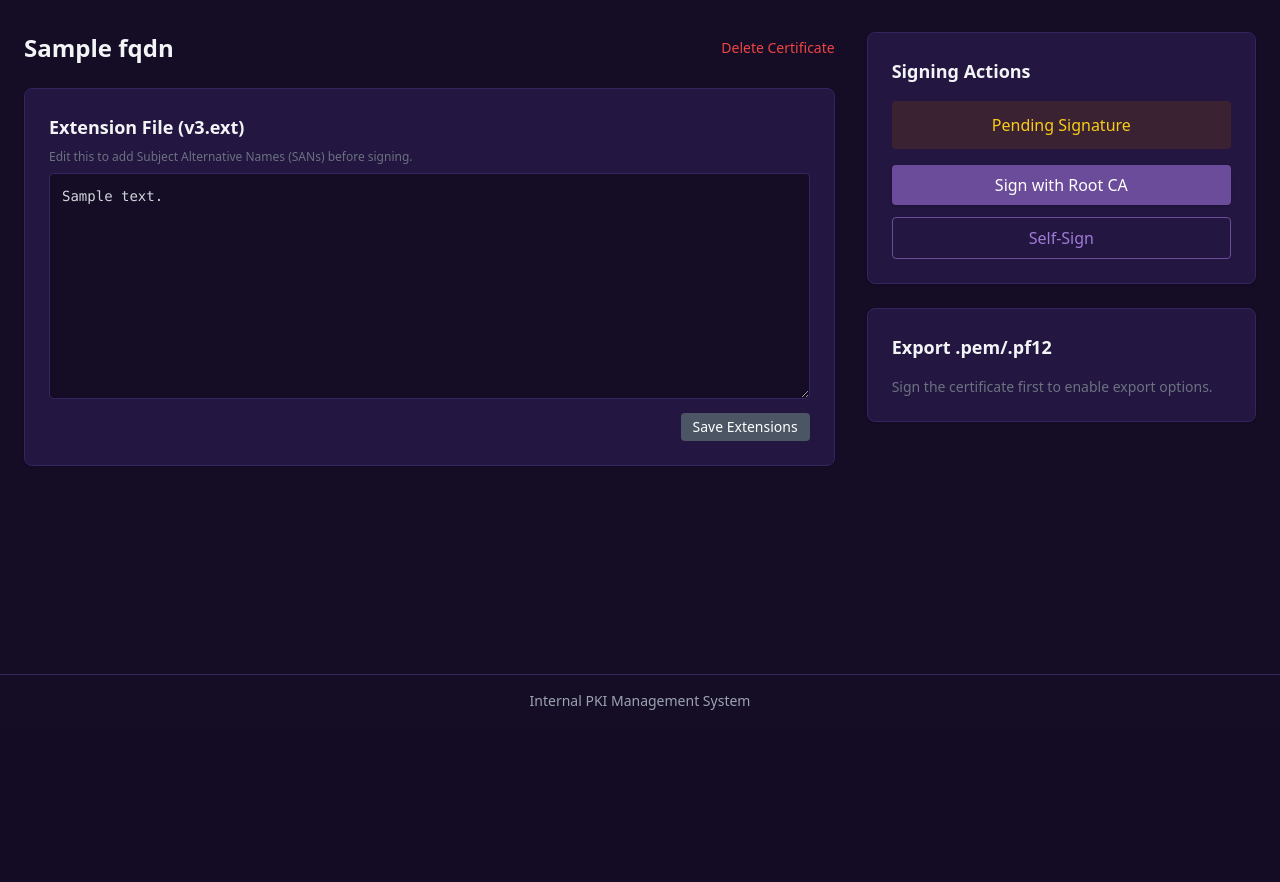
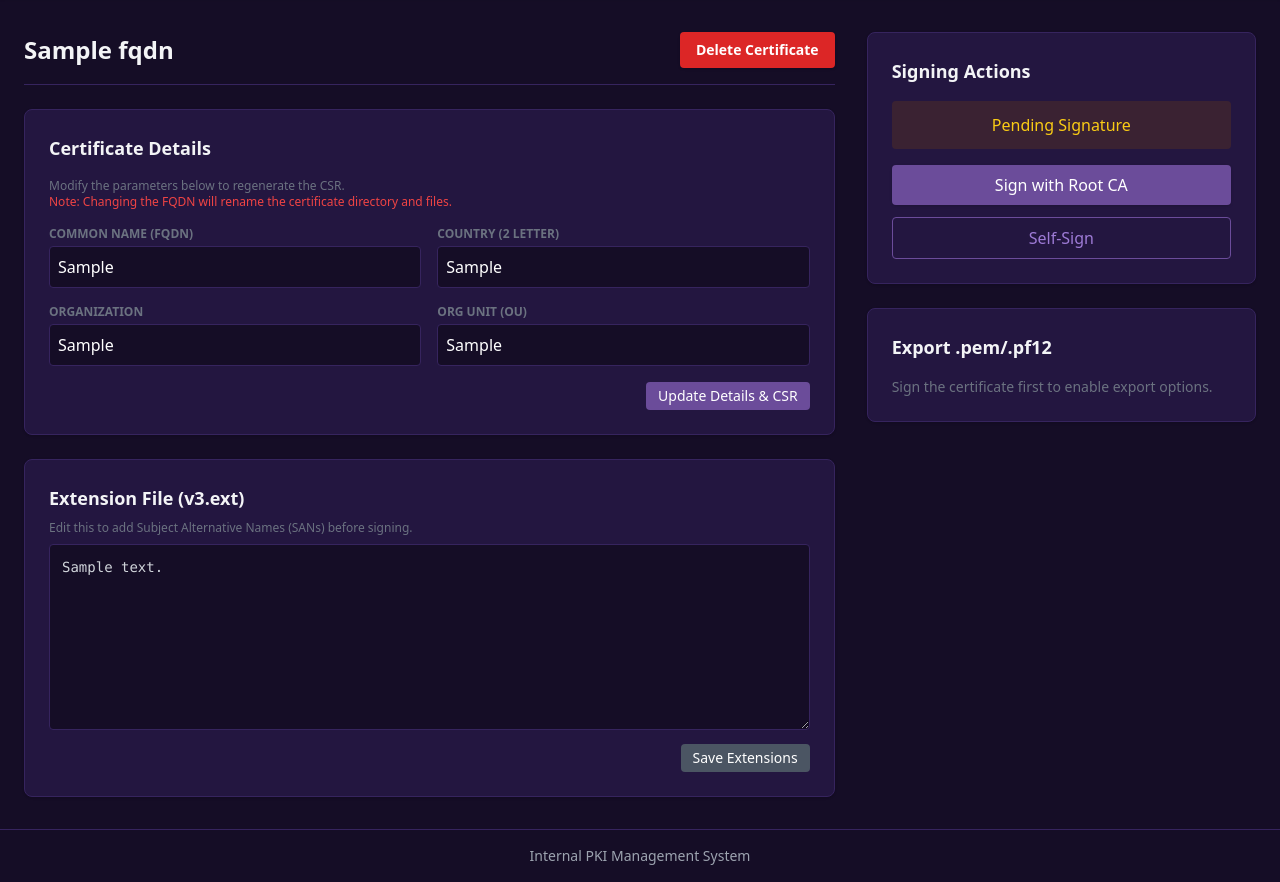
Before and after one commit to HiddenMaces/cert-manager, a Flask app: template templates/manage.html in a window 1280 px wide. Shown: the part 73-955 px from the top of the page. Before the commit the page ends 783 px from the top, so only its background shows below. Run offline with Flask 3, Linux system fonts and the light colour scheme; the template is opened without the code that fills it: most values are stand-ins (such as "Sample title", 1, 10 or a date in 2020); some libraries are stand-ins or nearby versions.

Commit message:
manage certs complete

```diff
--- a/app.py
+++ b/app.py
@@ -104,10 +104,6 @@ def index():
             pass # Handle corrupted root cert gracefully
 
     # 3. Analyze Certificates for Status Colors
-    # Green: Signed by active Root
-    # Blue: Self-Signed
-    # Red: Signed by unknown/mismatch
-
     analyzed_certs = []
 
     for fqdn in cert_dirs:
@@ -145,14 +141,13 @@ def download_root():
 
 @app.route('/cert/create_root', methods=['GET', 'POST'])
 def create_root():
-    # Handle GET request: Show the form
     if request.method == 'GET':
         return render_template('create_root.html')
 
     # Handle POST request: Process the form
     cn = request.form.get('cn', 'My Internal rootCA').strip()
     c = request.form.get('c', 'NL').strip()
-    days = int(request.form.get('days', '3650')) # Ensure this is an integer
+    days = int(request.form.get('days', '3650'))
     email = request.form.get('email', '').strip()
     org = request.form.get('org', '').strip()
     org_unit = request.form.get('org_unit', '').strip()
@@ -163,46 +158,27 @@ def create_root():
     key_file = os.path.join(ROOT_DIR, f"{ROOT_CA_NAME}.key")
     crt_file = os.path.join(ROOT_DIR, f"{ROOT_CA_NAME}.crt")
 
-    # (Optional) Remove the exists check if you want to allow overwriting,
-    # or keep it and handle the error as you prefer.
-    # if os.path.exists(crt_file):
-    #     flash('Root CA already exists!', 'error')
-    #     return redirect(url_for('index'))
-
     try:
-        # 1. Capture and clean inputs
-        # We strip() to ensure no accidental whitespace makes it into the cert
-        cn = request.form.get('cn', 'My Internal rootCA').strip()
-        c = request.form.get('c', 'NL').strip()
-        days = int(request.form.get('days', '3650')) # Ensure this is an integer
-        email = request.form.get('email', '').strip()
-        org = request.form.get('org', '').strip()
-        org_unit = request.form.get('org_unit', '').strip()
-        st = request.form.get('st', '').strip()
-        city = request.form.get('city', '').strip()
-
         # 2. Generate Private Key
         private_key = rsa.generate_private_key(
             public_exponent=65537,
             key_size=4096,
         )
-        # when no password is given, save in plain
         if password:
             algorithm = serialization.BestAvailableEncryption(password.encode('utf-8'))
         else:
             algorithm = serialization.NoEncryption()
 
         pem_key = private_key.private_bytes(
-        encoding=serialization.Encoding.PEM,
-        format=serialization.PrivateFormat.PKCS8,
-        encryption_algorithm=algorithm
+            encoding=serialization.Encoding.PEM,
+            format=serialization.PrivateFormat.PKCS8,
+            encryption_algorithm=algorithm
         )
 
         with open(key_file, "wb") as f:
             f.write(pem_key)
 
         # 3. Build the Subject Name dynamically
-        # We only add attributes if they actually contain text
         name_attributes = [x509.NameAttribute(NameOID.COMMON_NAME, cn)]
         name_attributes.append(x509.NameAttribute(NameOID.COUNTRY_NAME, c))
         if st: name_attributes.append(x509.NameAttribute(NameOID.STATE_OR_PROVINCE_NAME, st))
@@ -213,42 +189,25 @@ def create_root():
 
         subject = x509.Name(name_attributes)
 
-        # 4. Create the Certificate Builder
         builder = x509.CertificateBuilder()
-
-        # Since this is a Self-Signed Root CA, Subject and Issuer are the same
         builder = builder.subject_name(subject)
         builder = builder.issuer_name(subject)
-
         builder = builder.public_key(private_key.public_key())
         builder = builder.serial_number(x509.random_serial_number())
         builder = builder.not_valid_before(datetime.datetime.utcnow())
         builder = builder.not_valid_after(datetime.datetime.utcnow() + datetime.timedelta(days=days))
 
-        # 5. Add Extensions
-        # CA=True is critical if you intend to use this to sign other certs
         builder = builder.add_extension(
             x509.BasicConstraints(ca=True, path_length=None), critical=True,
         )
-
-        # Subject Key Identifier (Recommended for CAs)
         builder = builder.add_extension(
             x509.SubjectKeyIdentifier.from_public_key(private_key.public_key()),
             critical=False,
         )
 
-        # 6. Sign the Certificate
         cert = builder.sign(
             private_key=private_key, algorithm=hashes.SHA256()
         )
-
-        # 7. Serialize to PEM format (to return strings)
-        #cert_pem = certificate.public_bytes(serialization.Encoding.PEM)
-        #key_pem = private_key.private_bytes(
-        #    encoding=serialization.Encoding.PEM,
-        #    format=serialization.PrivateFormat.TraditionalOpenSSL,
-        #   encryption_algorithm=serialization.NoEncryption()
-        #)
 
         save_cert(cert, crt_file)
         flash('Root CA created successfully.', 'success')
@@ -261,10 +220,14 @@ def create_root():
 @app.route('/cert/create', methods=['GET', 'POST'])
 def create_cert():
     if request.method == 'POST':
-        fqdn = request.form['fqdn']
-        c = request.form.get('c', 'NL')
-        o = request.form.get('o', 'Hiddenmaces.nl')
-        ou = request.form.get('ou', 'IT')
+        fqdn = request.form['fqdn'].strip()
+        c = request.form.get('c', 'NL').strip()
+        o = request.form.get('o', 'Hiddenmaces.nl').strip()
+        ou = request.form.get('ou', 'IT').strip()
+
+        if not fqdn:
+            flash("FQDN is required", "error")
+            return redirect(url_for('create_cert'))
 
         cert_path = os.path.join(CERT_DIR, fqdn)
         if os.path.exists(cert_path):
@@ -324,7 +287,14 @@ DNS.1 = {fqdn}
 @app.route('/cert/manage/<fqdn>')
 def manage_cert(fqdn):
     cert_path = os.path.join(CERT_DIR, fqdn)
+
+    # Check if files exist
+    if not os.path.exists(cert_path):
+        flash(f"Certificate {fqdn} not found.", "error")
+        return redirect(url_for('index'))
+
     ext_file = os.path.join(cert_path, f"{fqdn}.v3.ext")
+    csr_file = os.path.join(cert_path, f"{fqdn}.csr")
 
     ext_content = ""
     if os.path.exists(ext_file):
@@ -334,7 +304,116 @@ def manage_cert(fqdn):
     has_crt = os.path.exists(os.path.join(cert_path, f"{fqdn}.crt"))
     has_p12 = os.path.exists(os.path.join(cert_path, f"{fqdn}.p12"))
 
-    return render_template('manage.html', fqdn=fqdn, ext_content=ext_content, has_crt=has_crt, has_p12=has_p12)
+    # Parse CSR to get current details
+    csr_details = {
+        'cn': fqdn,
+        'c': '',
+        'o': '',
+        'ou': ''
+    }
+
+    if os.path.exists(csr_file):
+        try:
+            csr = load_csr(csr_file)
+            for attr in csr.subject:
+                if attr.oid == NameOID.COMMON_NAME:
+                    csr_details['cn'] = attr.value
+                elif attr.oid == NameOID.COUNTRY_NAME:
+                    csr_details['c'] = attr.value
+                elif attr.oid == NameOID.ORGANIZATION_NAME:
+                    csr_details['o'] = attr.value
+                elif attr.oid == NameOID.ORGANIZATIONAL_UNIT_NAME:
+                    csr_details['ou'] = attr.value
+        except Exception:
+            pass # Could not parse CSR, default to empty
+
+    return render_template('manage.html', fqdn=fqdn, ext_content=ext_content, has_crt=has_crt, has_p12=has_p12, csr=csr_details)
+
+@app.route('/cert/update_details/<fqdn>', methods=['POST'])
+def update_details(fqdn):
+    # Retrieve form data
+    new_cn = request.form.get('cn', '').strip()
+    c = request.form.get('c', '').strip()
+    o = request.form.get('o', '').strip()
+    ou = request.form.get('ou', '').strip()
+
+    if not new_cn:
+        flash("Common Name (FQDN) is required.", "error")
+        return redirect(url_for('manage_cert', fqdn=fqdn))
+
+    cert_path = os.path.join(CERT_DIR, fqdn)
+    key_path = os.path.join(cert_path, f"{fqdn}.key")
+
+    # Load existing private key
+    if not os.path.exists(key_path):
+         flash("Private key not found. Cannot regenerate CSR.", "error")
+         return redirect(url_for('manage_cert', fqdn=fqdn))
+
+    try:
+        private_key = load_key(key_path)
+
+        # Build new Subject
+        subject = x509.Name([
+            x509.NameAttribute(NameOID.COUNTRY_NAME, c),
+            x509.NameAttribute(NameOID.ORGANIZATION_NAME, o),
+            x509.NameAttribute(NameOID.ORGANIZATIONAL_UNIT_NAME, ou),
+            x509.NameAttribute(NameOID.COMMON_NAME, new_cn),
+        ])
+
+        # Generate new CSR
+        csr = (
+            x509.CertificateSigningRequestBuilder()
+            .subject_name(subject)
+            .sign(private_key, hashes.SHA256())
+        )
+
+        # Logic for handling Name Change vs Same Name
+        if new_cn == fqdn:
+            # Simple overwrite
+            csr_path = os.path.join(cert_path, f"{fqdn}.csr")
+            with open(csr_path, "wb") as f:
+                f.write(csr.public_bytes(serialization.Encoding.PEM))
+            flash("Certificate details updated (CSR regenerated).", "success")
+            return redirect(url_for('manage_cert', fqdn=fqdn))
+        else:
+            # Rename required
+            new_cert_path = os.path.join(CERT_DIR, new_cn)
+            if os.path.exists(new_cert_path):
+                flash(f"Destination {new_cn} already exists.", "error")
+                return redirect(url_for('manage_cert', fqdn=fqdn))
+
+            # 1. Overwrite CSR in current folder first (simplifies move)
+            old_csr_path = os.path.join(cert_path, f"{fqdn}.csr")
+            with open(old_csr_path, "wb") as f:
+                f.write(csr.public_bytes(serialization.Encoding.PEM))
+
+            # 2. Update v3.ext if it contains the OLD name
+            ext_path = os.path.join(cert_path, f"{fqdn}.v3.ext")
+            if os.path.exists(ext_path):
+                with open(ext_path, 'r') as f:
+                    content = f.read()
+                # Simple string replace for the mandatory field
+                content = content.replace(f"DNS.1 = {fqdn}", f"DNS.1 = {new_cn}")
+                with open(ext_path, 'w') as f:
+                    f.write(content)
+
+            # 3. Rename internal files
+            # Iterate through known extensions to rename: key, csr, crt, v3.ext, p12
+            for ext in ['.key', '.csr', '.crt', '.v3.ext', '.p12']:
+                old_f = os.path.join(cert_path, f"{fqdn}{ext}")
+                new_f = os.path.join(cert_path, f"{new_cn}{ext}")
+                if os.path.exists(old_f):
+                    os.rename(old_f, new_f)
+
+            # 4. Rename Directory
+            os.rename(cert_path, new_cert_path)
+
+            flash(f"Details updated and renamed to {new_cn}.", "success")
+            return redirect(url_for('manage_cert', fqdn=new_cn))
+
+    except Exception as e:
+        flash(f"Error updating details: {str(e)}", "error")
+        return redirect(url_for('manage_cert', fqdn=fqdn))
 
 @app.route('/cert/update_ext/<fqdn>', methods=['POST'])
 def update_ext(fqdn):
@@ -347,7 +426,6 @@ def update_ext(fqdn):
 
 @app.route('/cert/sign_root/<fqdn>', methods=['POST'])
 def sign_root(fqdn):
-    # Get password from the Modal form
     password = request.form.get('password')
 
     cert_path = os.path.join(CERT_DIR, fqdn)
@@ -361,8 +439,6 @@ def sign_root(fqdn):
     try:
         csr = load_csr(csr_path)
         ca_cert = load_cert(ca_crt_path)
-
-        # Load Root Key using the provided password
         ca_key = load_key(ca_key_path, password=password)
 
         builder = x509.CertificateBuilder()
@@ -373,7 +449,6 @@ def sign_root(fqdn):
         builder = builder.not_valid_before(datetime.datetime.now(datetime.timezone.utc))
         builder = builder.not_valid_after(datetime.datetime.now(datetime.timezone.utc) + datetime.timedelta(days=365))
 
-        # Standard Extensions
         builder = builder.add_extension(x509.BasicConstraints(ca=False, path_length=None), critical=True)
         builder = builder.add_extension(x509.KeyUsage(
             digital_signature=True, content_commitment=False, key_encipherment=True,
@@ -404,7 +479,6 @@ def sign_root(fqdn):
         flash('Signed by Root CA successfully.', 'success')
 
     except ValueError:
-        # Cryptography library raises ValueError on incorrect password
         flash('Incorrect Password for Root CA Key.', 'error')
     except Exception as e:
         flash(f'Signing failed: {str(e)}', 'error')
--- a/templates/manage.html
+++ b/templates/manage.html
@@ -3,16 +3,47 @@
 <div class="grid grid-cols-1 lg:grid-cols-3 gap-8">
 
     <div class="lg:col-span-2 space-y-6">
-        <div class="flex justify-between items-center">
+        <div class="flex justify-between items-center pb-4 border-b dark:border-s1-700">
             <h1 class="text-2xl font-bold">{{ fqdn }}</h1>
-            <a href="/cert/delete/{{ fqdn }}" onclick="return confirm('Are you sure? This deletes all files for this cert.')" class="text-red-500 hover:text-red-400 text-sm">Delete Certificate</a>
+            <a href="/cert/delete/{{ fqdn }}" onclick="return confirm('Are you sure? This deletes the entire directory for this certificate.')" class="px-4 py-2 bg-red-600 hover:bg-red-500 text-white text-sm font-bold rounded shadow transition">
+                Delete Certificate
+            </a>
+        </div>
+
+        <div class="bg-white dark:bg-s1-800 rounded-lg shadow p-6 border dark:border-s1-700">
+            <h3 class="text-lg font-bold mb-4">Certificate Details</h3>
+            <p class="text-xs text-gray-500 mb-4">Modify the parameters below to regenerate the CSR. <br><span class="text-red-500">Note: Changing the FQDN will rename the certificate directory and files.</span></p>
+
+            <form action="/cert/update_details/{{ fqdn }}" method="POST" class="space-y-4">
+                <div class="grid grid-cols-1 md:grid-cols-2 gap-4">
+                    <div>
+                        <label class="block text-xs uppercase font-bold text-gray-500 mb-1">Common Name (FQDN)</label>
+                        <input type="text" name="cn" value="{{ csr.cn }}" class="w-full p-2 rounded border dark:bg-s1-900 dark:border-s1-700 dark:text-white">
+                    </div>
+                    <div>
+                        <label class="block text-xs uppercase font-bold text-gray-500 mb-1">Country (2 Letter)</label>
+                        <input type="text" name="c" value="{{ csr.c }}" class="w-full p-2 rounded border dark:bg-s1-900 dark:border-s1-700 dark:text-white" maxlength="2">
+                    </div>
+                    <div>
+                        <label class="block text-xs uppercase font-bold text-gray-500 mb-1">Organization</label>
+                        <input type="text" name="o" value="{{ csr.o }}" class="w-full p-2 rounded border dark:bg-s1-900 dark:border-s1-700 dark:text-white">
+                    </div>
+                    <div>
+                        <label class="block text-xs uppercase font-bold text-gray-500 mb-1">Org Unit (OU)</label>
+                        <input type="text" name="ou" value="{{ csr.ou }}" class="w-full p-2 rounded border dark:bg-s1-900 dark:border-s1-700 dark:text-white">
+                    </div>
+                </div>
+                <div class="text-right mt-2">
+                    <button type="submit" class="px-3 py-1 bg-s1-500 hover:bg-s1-400 text-white text-sm rounded transition">Update Details & CSR</button>
+                </div>
+            </form>
         </div>
 
         <div class="bg-white dark:bg-s1-800 rounded-lg shadow p-6 border dark:border-s1-700">
             <h3 class="text-lg font-bold mb-2">Extension File (v3.ext)</h3>
             <p class="text-xs text-gray-500 mb-2">Edit this to add Subject Alternative Names (SANs) before signing.</p>
             <form action="/cert/update_ext/{{ fqdn }}" method="POST">
-                <textarea name="ext_content" rows="10" class="w-full font-mono text-sm p-3 rounded border dark:bg-s1-900 dark:border-s1-700 dark:text-gray-300">{{ ext_content }}</textarea>
+                <textarea name="ext_content" rows="8" class="w-full font-mono text-sm p-3 rounded border dark:bg-s1-900 dark:border-s1-700 dark:text-gray-300">{{ ext_content }}</textarea>
                 <div class="mt-2 text-right">
                     <button type="submit" class="px-3 py-1 bg-gray-600 hover:bg-gray-500 text-white text-sm rounded">Save Extensions</button>
                 </div>
```
